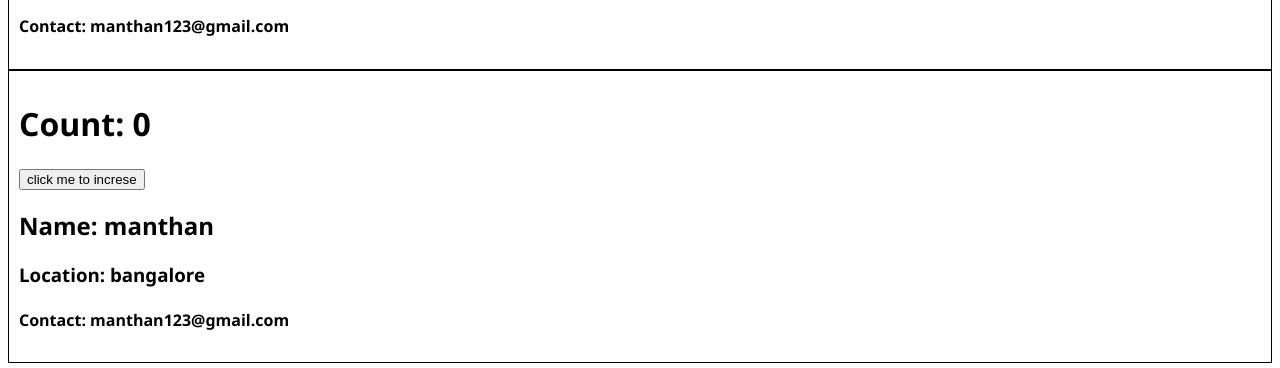
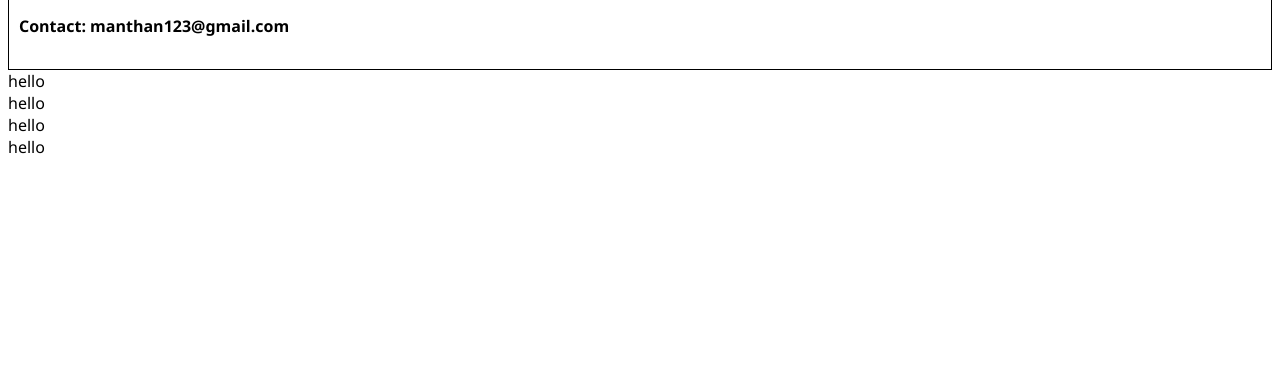
Before and after one commit to Manthan-mishra/namaste-react, a React (Vite) app in the folder Ep-01/: page /demo in a window 1280 px wide. Shown: the part 430-798 px from the top of the page. Built offline with nearby package versions, Linux system fonts and the light colour scheme.

Commit message:
component life cycle

```diff
--- a/Ep-01/src/components/Demo.js
+++ b/Ep-01/src/components/Demo.js
@@ -1,6 +1,7 @@
 import React, { useState } from "react";
 import "./demo.css";
 import DemoClass from "./DemoClass";
+import DemoChild from "./DemoChild";
 
 class Demo extends React.Component {
   constructor(props) {
@@ -9,6 +10,12 @@ class Demo extends React.Component {
       count0: 0,
       count1: 1,
     };
+
+    console.log(`Parent constructor`);
+  }
+
+  componentDidMount() {
+    console.log(`Parent componentDidMount`);
   }
 
   handleInc = () => {
@@ -21,6 +28,7 @@ class Demo extends React.Component {
   render() {
     const { count0, count1 } = this.state;
     const { name, location, contact } = this.props;
+    console.log(`Parent render`);
     return (
       <>
         <div className="user-card">
@@ -31,7 +39,10 @@ class Demo extends React.Component {
           <h3>Location: {location}</h3>
           <h4>Contact: {contact}</h4>
         </div>
-        <DemoClass name={name} location={location} contact={contact} />
+        {/* <DemoClass name={name} location={location} contact={contact} /> */}
+        {/* <DemoClass name={name} location={location} contact={contact} /> */}
+        <DemoChild name="Child1" />
+        <DemoChild name="Child2" />
       </>
     );
   }
--- /dev/null
+++ b/Ep-01/src/components/DemoChild.js
@@ -0,0 +1,25 @@
+import React from "react";
+import DemoGrandChild from "./DemoGrandChild";
+
+class DemoChild extends React.Component {
+  constructor(props) {
+    super(props);
+    console.log(`${props.name} constructor`);
+  }
+
+  componentDidMount() {
+    console.log(`${this.props.name} componentDidMount`);
+  }
+
+  render() {
+    console.log(`${this.props.name} render`);
+    return (
+      <div>
+        <DemoGrandChild name={`${this.props.name} GrandChild1`} />
+        <DemoGrandChild name={`${this.props.name} GrandChild2`} />
+      </div>
+    );
+  }
+}
+
+export default DemoChild;
--- /dev/null
+++ b/Ep-01/src/components/DemoGrandChild.js
@@ -0,0 +1,19 @@
+import React from "react";
+
+class DemoGrandChild extends React.Component {
+  constructor(props) {
+    super(props);
+    console.log(`${props.name} constructor`);
+  }
+
+  componentDidMount() {
+    console.log(`${this.props.name} componentDidMount`);
+  }
+
+  render() {
+    console.log(`${this.props.name} render`);
+    return <div>hello</div>;
+  }
+}
+
+export default DemoGrandChild;
```
